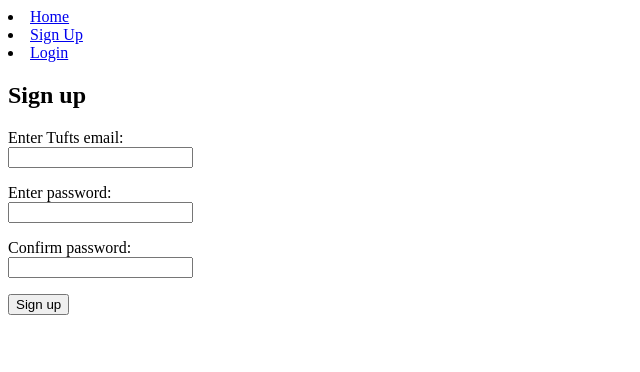
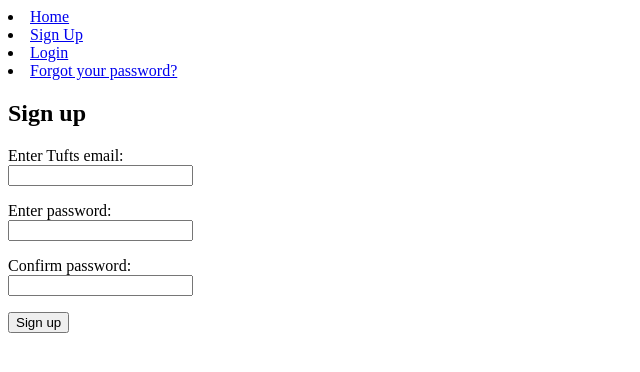
Before and after one commit to JumboCode/Animal-Aid, a Django app: page /signup/ in a window 1280 px wide. Shown: the top 372 px of the page, without its empty margins (0-640 px from the left). Run offline with Django 3.2, Linux system fonts and the light colour scheme.

Commit message:
added forgot your password button

```diff
--- a/core/templates/core/home.html
+++ b/core/templates/core/home.html
@@ -4,6 +4,8 @@
 <nav> <li {% if active_link == "home" %}class="active"{% endif %}><a href="{% url 'home' %}">Home</a></li>
       <li {% if active_link == "signup" %}class="active"{% endif %}><a href="{% url 'signup' %}">Sign Up</a></li>
       <li {% if active_link == "signup" %}class="active"{% endif %}><a href="{% url 'login' %}">Log in</a></li> </nav>
+      <li {% if active_link == "password_reset" %}class="active"{% endif %}><a href="{% url 'password_reset' %}">Forgot your password?</a></li> </nav>
+
 </nav>
       <h1>Hello, World!</h1>
 {% endblock %}
--- a/core/templates/core/login.html
+++ b/core/templates/core/login.html
@@ -5,6 +5,7 @@
     <li {% if active_link == "home" %}class="active"{% endif %}><a href="{% url 'home' %}">Home</a></li>
     <li {% if active_link == "signup" %}class="active"{% endif %}><a href="{% url 'signup' %}">Sign Up</a></li>
     <li {% if active_link == "login" %}class="active"{% endif %}><a href="{% url 'login' %}">Login</a></li>
+    <li {% if active_link == "password_reset" %}class="active"{% endif %}><a href="{% url 'password_reset' %}">Forgot your password?</a></li> </nav>
   </nav>
   <h1>Login</h1>
   <form action="" method="post">
--- a/core/templates/core/signup.html
+++ b/core/templates/core/signup.html
@@ -5,6 +5,7 @@
       <li {% if active_link == "home" %}class="active"{% endif %}><a href="{% url 'home' %}">Home</a></li>
       <li {% if active_link == "signup" %}class="active"{% endif %}><a href="{% url 'signup' %}">Sign Up</a></li>
       <li {% if active_link == "login" %}class="active"{% endif %}><a href="{% url 'login' %}">Login</a></li>
+      <li {% if active_link == "password_reset" %}class="active"{% endif %}><a href="{% url 'password_reset' %}">Forgot your password?</a></li> </nav>
     </nav>
     <h2>Sign up</h2>
     <form method="post">
```
